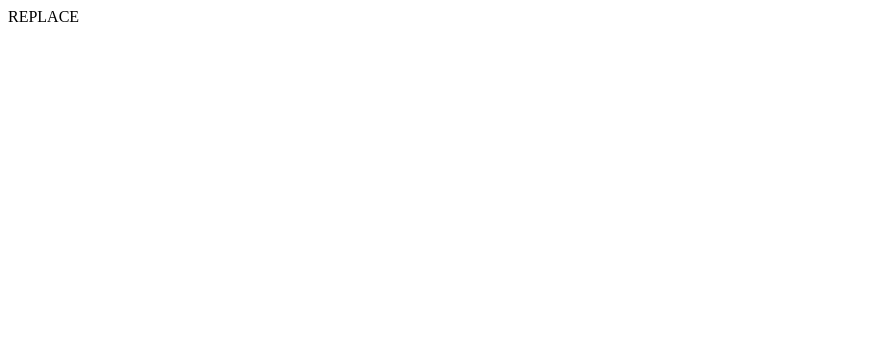
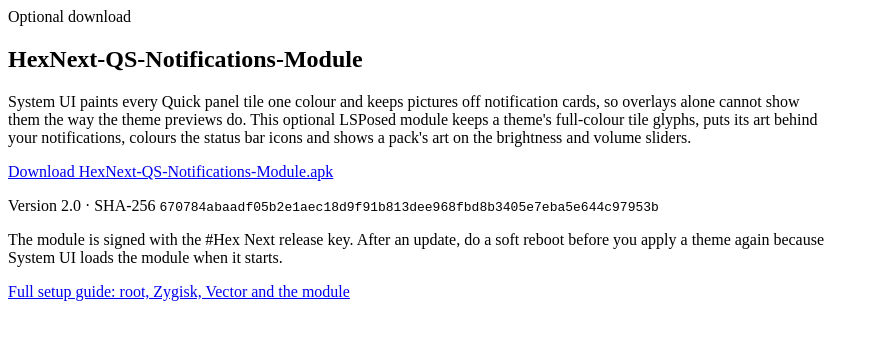
Before and after one commit to Bingblop/hexnext-site, a plain HTML site: page index.html in a window 1280 px wide. Shown: the whole page, without its empty margins (0-879 px from the left). Drawn offline with Linux system fonts and the light colour scheme.

Commit message:
Restore index.html after metadata edit

```diff
--- a/index.html
+++ b/index.html
@@ -1 +1,18 @@
-REPLACE
+<!doctype html>
+<html lang="en">
+<head><meta charset="utf-8"><meta name="viewport" content="width=device-width, initial-scale=1"><title>#Hex Next · AI theming for Samsung Galaxy</title></head>
+<body>
+<main>
+<section id="module">
+  <div class="wrap" style="max-width:820px">
+    <div class="sec-head"><span class="eyebrow">Optional download</span><h2>HexNext-QS-Notifications-Module</h2></div>
+    <p>System UI paints every Quick panel tile one colour and keeps pictures off notification cards, so overlays alone cannot show them the way the theme previews do. This optional LSPosed module keeps a theme's full-colour tile glyphs, puts its art behind your notifications, colours the status bar icons and shows a pack's art on the brightness and volume sliders.</p>
+    <p><a href="downloads/HexNext-QS-Notifications-Module.apk" download>Download HexNext-QS-Notifications-Module.apk</a></p>
+    <p>Version <span id="module-version">2.0</span> · SHA-256 <code id="module-sha256">670784abaadf05b2e1aec18d9f91b813dee968fbd8b3405e7eba5e644c97953b</code></p>
+    <p>The module is signed with the #Hex Next release key. After an update, do a soft reboot before you apply a theme again because System UI loads the module when it starts.</p>
+    <p><a href="setup-guide.html">Full setup guide: root, Zygisk, Vector and the module</a></p>
+  </div>
+</section>
+</main>
+</body>
+</html>
```
